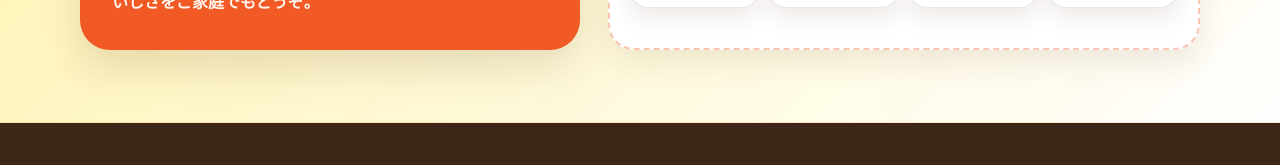
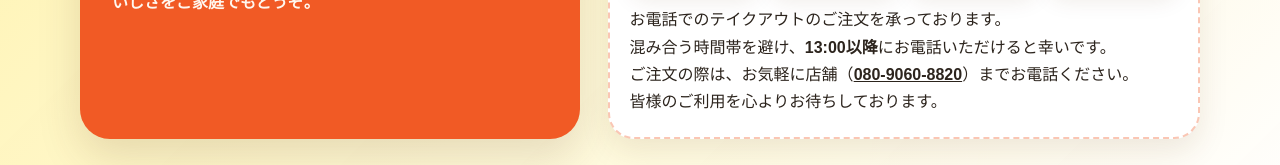
Before and after one commit to sanmaru-group/sanmaru, a plain HTML site: page ebisu.html in a window 1280 px wide. Shown: the part 1915-2080 px from the top of the page. Drawn offline with Linux system fonts and the light colour scheme.

Commit message:
お持ち帰り用の案内文追加

```diff
--- a/ebisu.html
+++ b/ebisu.html
@@ -477,6 +477,16 @@
       display: grid;
       grid-template-columns: repeat(4, 1fr);
       gap: 10px;
+    }
+
+    .takeout-order {
+      margin: 16px 0 0;
+      line-height: 1.7;
+    }
+
+    .takeout-order a {
+      font-weight: 800;
+      text-decoration: underline;
     }
 
     .takeout-card {
@@ -1143,6 +1153,12 @@
                 <div class="takeout-card-body">容器代<span>50円</span></div>
               </article>
             </div>
+            <p class="takeout-order">
+              お電話でのテイクアウトのご注文を承っております。<br>
+              混み合う時間帯を避け、<strong>13:00以降</strong>にお電話いただけると幸いです。<br>
+              ご注文の際は、お気軽に店舗（<a href="tel:08090608820">080-9060-8820</a>）までお電話ください。<br>
+              皆様のご利用を心よりお待ちしております。
+            </p>
           </div>
         </div>
       </div>
```
Also changed, not shown: center.html (+16 -0 lines), furukawa.html (+16 -0 lines), kadogawa.html (+16 -0 lines), nobeoka.html (+16 -0 lines).
